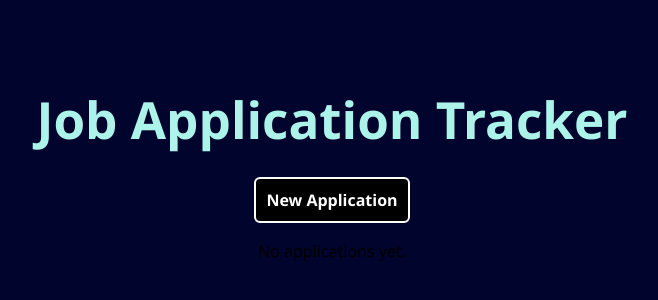
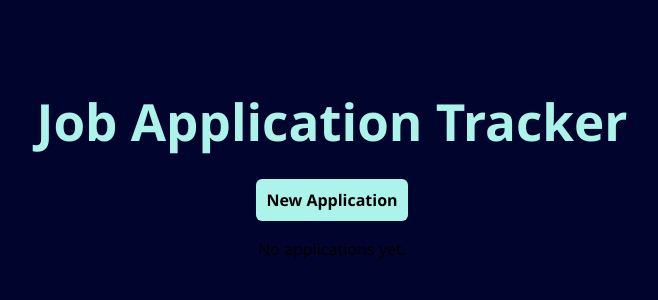
Before and after one commit to JIMPARK80/vue-job-tracker, a Vue app: page / in a window 1280 px wide. Shown: the part 272-572 px from the top of the page, without its empty margins (308-966 px from the left). Built offline with nearby package versions, Linux system fonts and the light colour scheme.

Commit message:
Style: update UI

```diff
--- a/src/App.vue
+++ b/src/App.vue
@@ -2,7 +2,7 @@
   <div>
     <h1>Job Application Tracker</h1> <!-- Title of the page -->
 
-    <button @click="toggleForm">
+    <button @click="toggleForm" class="new-button">
       {{ showForm ? 'Hide Form' : 'New Application' }}
     </button>
 
@@ -246,7 +246,7 @@ button:hover {
 table {
   width: 100%;
   max-width: 900px;
-  margin: 0 auto;
+  margin: 50px auto;
   border-collapse: collapse;
   background: rgb(201, 243, 255);
   box-shadow: 0 0 10px rgba(0,0,0,0.3);
@@ -287,4 +287,16 @@ td button:hover {
   border: none;
   border-radius: 4px;
 }
+
+.new-button{
+  background:rgb(172, 243, 234);
+  border: none;
+  color: rgb(0, 0, 0);
+  font-weight: bold;
+  border-radius: 6px;
+  padding: 10px;
+  font-size: 16px;
+  cursor: pointer;
+}
+
 </style>
```
